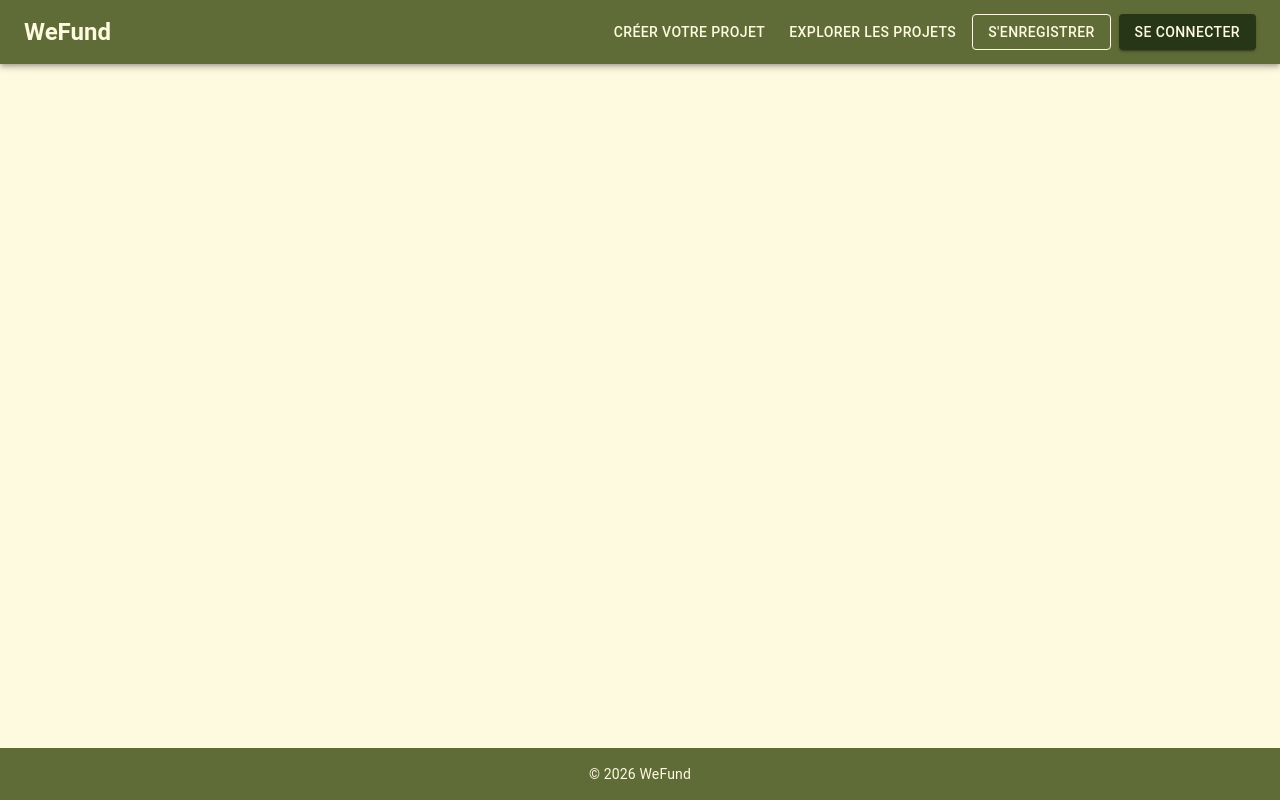
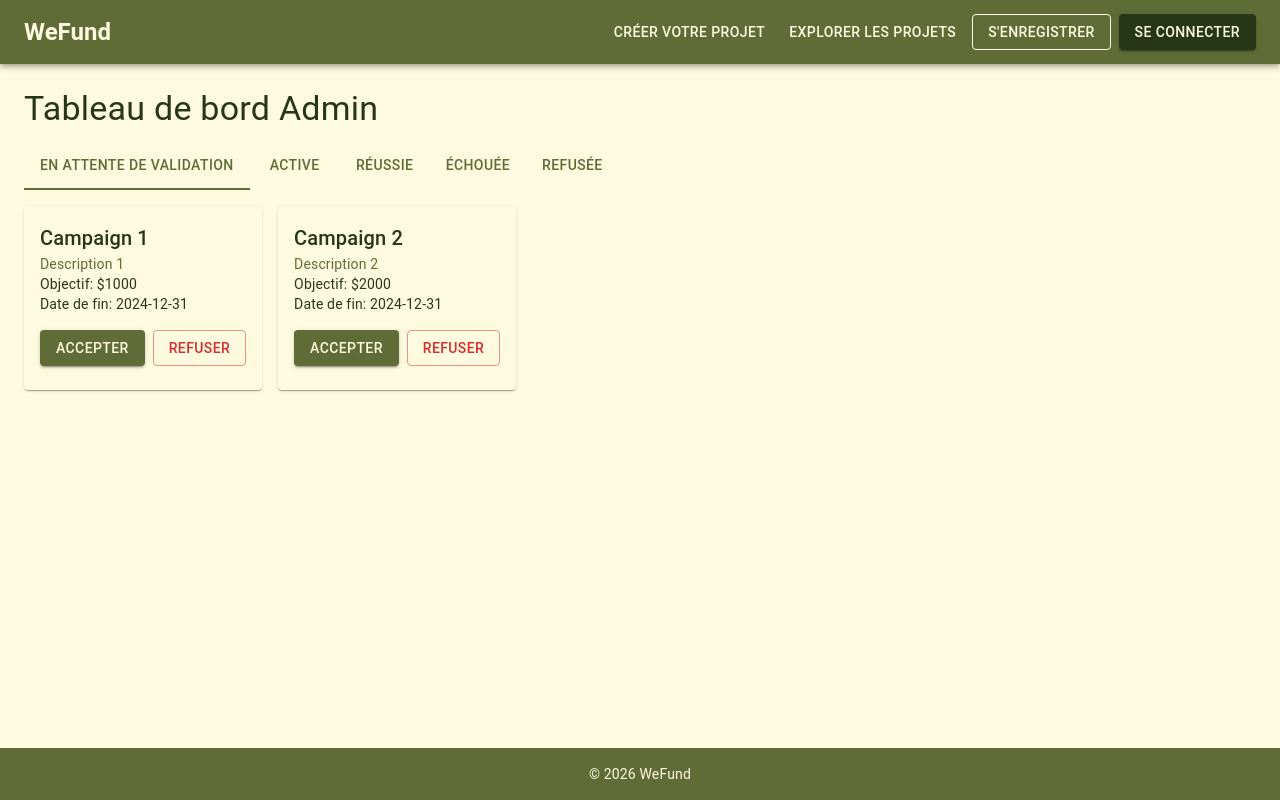
Before and after one commit to wefund-qsi/wefund-frontend, a React (Vite) app: page /admin in a window 1280 px wide. Built offline with nearby package versions, Linux system fonts and the light colour scheme; some icons are missing.

Commit message:
FEATURE: Page pour validation des campagnes par l'admin

```diff
--- a/src/App.tsx
+++ b/src/App.tsx
@@ -4,6 +4,7 @@ import { BrowserRouter, Routes, Route } from 'react-router-dom';
 import MainLayout from './ui/components/layouts/MainLayout';
 import HomePage from './ui/pages/HomePage';
 import CreateProjectPage from './ui/pages/CreateProjectPage';
+import AdminPage from './ui/pages/AdminPage';
 import theme from './theme';
 
 function App() {
@@ -15,6 +16,7 @@ function App() {
           <Routes>
             <Route path="/" element={<HomePage />} />
             <Route path="/projects/create" element={<CreateProjectPage />} />
+            <Route path="/admin" element={<AdminPage />} />
           </Routes>
         </MainLayout>
       </BrowserRouter>
--- a/src/infrastructure/i18n/locales/en.json
+++ b/src/infrastructure/i18n/locales/en.json
@@ -6,6 +6,21 @@
     "login": "Log in"
   },
   "welcome": "Welcome to WeFund",
+  "admin": {
+    "title": "Admin Dashboard",
+    "tabs": {
+      "pendingValidation": "Pending Validation",
+      "active": "Active",
+      "succeeded": "Succeeded",
+      "failed": "Failed",
+      "rejected": "Rejected"
+    },
+    "noCampaigns": "No campaigns in this status.",
+    "accept": "Accept",
+    "reject": "Reject",
+    "goal": "Goal",
+    "endDate": "End Date"
+  },
   "projectForm": {
     "title": "Create a project",
     "subtitle": "Title, description and photo",
--- a/src/infrastructure/i18n/locales/fr.json
+++ b/src/infrastructure/i18n/locales/fr.json
@@ -6,6 +6,21 @@
     "login": "Se connecter"
   },
   "welcome": "Bienvenue sur WeFund",
+  "admin": {
+    "title": "Tableau de bord Admin",
+    "tabs": {
+      "pendingValidation": "En attente de validation",
+      "active": "Active",
+      "succeeded": "Réussie",
+      "failed": "Échouée",
+      "rejected": "Refusée"
+    },
+    "noCampaigns": "Aucune campagne dans ce statut.",
+    "accept": "Accepter",
+    "reject": "Refuser",
+    "goal": "Objectif",
+    "endDate": "Date de fin"
+  },
   "projectForm": {
     "title": "Créer un projet",
     "subtitle": "Titre, description et photo",
--- /dev/null
+++ b/src/ui/pages/AdminPage.tsx
@@ -0,0 +1,184 @@
+import { useState } from "react";
+import {
+  Box,
+  Tabs,
+  Tab,
+  Card,
+  CardContent,
+  Typography,
+  Button,
+  Stack,
+  Grid,
+} from "@mui/material";
+import { useTranslation } from "react-i18next";
+import type { Campaign } from "../../domain/campagns/entites/campaign";
+
+// Mock data for campaigns
+const mockCampaigns: Campaign[] = [
+  {
+    id: "1" as any,
+    projectId: "p1" as any,
+    title: "Campaign 1",
+    description: "Description 1",
+    goal: 1000,
+    endDate: "2024-12-31",
+    ownerId: "u1" as any,
+    createdAt: "2024-01-01",
+    status: "pending_validation",
+  },
+  {
+    id: "2" as any,
+    projectId: "p2" as any,
+    title: "Campaign 2",
+    description: "Description 2",
+    goal: 2000,
+    endDate: "2024-12-31",
+    ownerId: "u2" as any,
+    createdAt: "2024-01-01",
+    status: "pending_validation",
+    startedAt: "2024-01-15",
+  },
+  {
+    id: "3" as any,
+    projectId: "p3" as any,
+    title: "Campaign 3",
+    description: "Description 3",
+    goal: 1500,
+    endDate: "2024-12-31",
+    ownerId: "u3" as any,
+    createdAt: "2024-01-01",
+    status: "succeeded",
+    startedAt: "2024-01-15",
+    completedAt: "2024-06-01",
+    collectedAmount: 1600,
+  },
+  {
+    id: "4" as any,
+    projectId: "p4" as any,
+    title: "Campaign 4",
+    description: "Description 4",
+    goal: 3000,
+    endDate: "2024-12-31",
+    ownerId: "u4" as any,
+    createdAt: "2024-01-01",
+    status: "failed",
+    startedAt: "2024-01-15",
+    completedAt: "2024-12-31",
+    collectedAmount: 500,
+  },
+  {
+    id: "5" as any,
+    projectId: "p5" as any,
+    title: "Campaign 5",
+    description: "Description 5",
+    goal: 2500,
+    endDate: "2024-12-31",
+    ownerId: "u5" as any,
+    createdAt: "2024-01-01",
+    status: "rejected",
+  },
+];
+
+function AdminPage() {
+  const { t } = useTranslation();
+  const [campaigns, setCampaigns] = useState<Campaign[]>(mockCampaigns);
+  const [tabValue, setTabValue] = useState(0);
+
+  const statuses = [
+    "pending_validation",
+    "active",
+    "succeeded",
+    "failed",
+    "rejected",
+  ];
+
+  const handleTabChange = (_event: React.SyntheticEvent, newValue: number) => {
+    setTabValue(newValue);
+  };
+
+  const handleAccept = (id: string) => {
+    setCampaigns((prev) =>
+      prev.map((c) =>
+        c.id === id && c.status === "pending_validation"
+          ? { ...c, status: "active", startedAt: new Date().toISOString() }
+          : c
+      )
+    );
+  };
+
+  const handleReject = (id: string) => {
+    setCampaigns((prev) =>
+      prev.map((c) =>
+        c.id === id && c.status === "pending_validation"
+          ? { ...c, status: "rejected" }
+          : c
+      )
+    );
+  };
+
+  const filteredCampaigns = campaigns.filter(
+    (c) => c.status === statuses[tabValue]
+  );
+
+  return (
+    <Box sx={{ width: "100%" }}>
+      <Typography variant="h4" gutterBottom>
+        {t("admin.title")}
+      </Typography>
+      <Tabs value={tabValue} onChange={handleTabChange} aria-label="campaign status tabs">
+        <Tab label={t("admin.tabs.pendingValidation")} />
+        <Tab label={t("admin.tabs.active")} />
+        <Tab label={t("admin.tabs.succeeded")} />
+        <Tab label={t("admin.tabs.failed")} />
+        <Tab label={t("admin.tabs.rejected")} />
+      </Tabs>
+      <Box sx={{ mt: 2 }}>
+        <Grid container spacing={2}>
+          {filteredCampaigns.map((campaign) => (
+            <Grid item xs={12} sm={6} md={4} key={campaign.id}>
+              <Card>
+                <CardContent>
+                  <Typography variant="h6">{campaign.title}</Typography>
+                  <Typography variant="body2" color="text.secondary">
+                    {campaign.description}
+                  </Typography>
+                  <Typography variant="body2">
+                    {t("admin.goal")}: ${campaign.goal}
+                  </Typography>
+                  <Typography variant="body2">
+                    {t("admin.endDate")}: {campaign.endDate}
+                  </Typography>
+                  {campaign.status === "pending_validation" && (
+                    <Stack direction="row" spacing={1} sx={{ mt: 2 }}>
+                      <Button
+                        variant="contained"
+                        color="primary"
+                        onClick={() => handleAccept(campaign.id)}
+                      >
+                        {t("admin.accept")}
+                      </Button>
+                      <Button
+                        variant="outlined"
+                        color="error"
+                        onClick={() => handleReject(campaign.id)}
+                      >
+                        {t("admin.reject")}
+                      </Button>
+                    </Stack>
+                  )}
+                </CardContent>
+              </Card>
+            </Grid>
+          ))}
+        </Grid>
+        {filteredCampaigns.length === 0 && (
+          <Typography variant="body1" sx={{ mt: 2 }}>
+            {t("admin.noCampaigns")}
+          </Typography>
+        )}
+      </Box>
+    </Box>
+  );
+}
+
+export default AdminPage;
```
